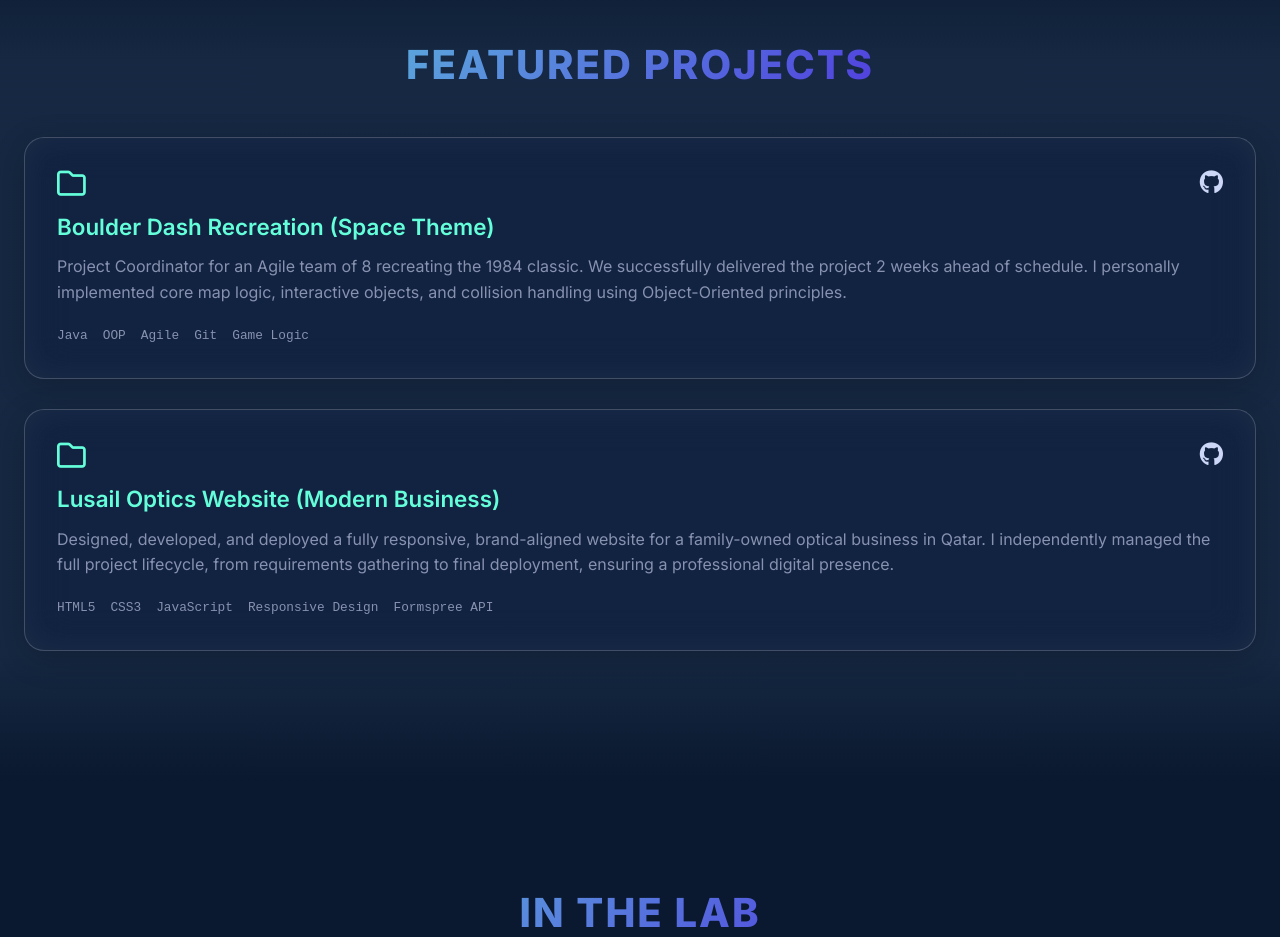
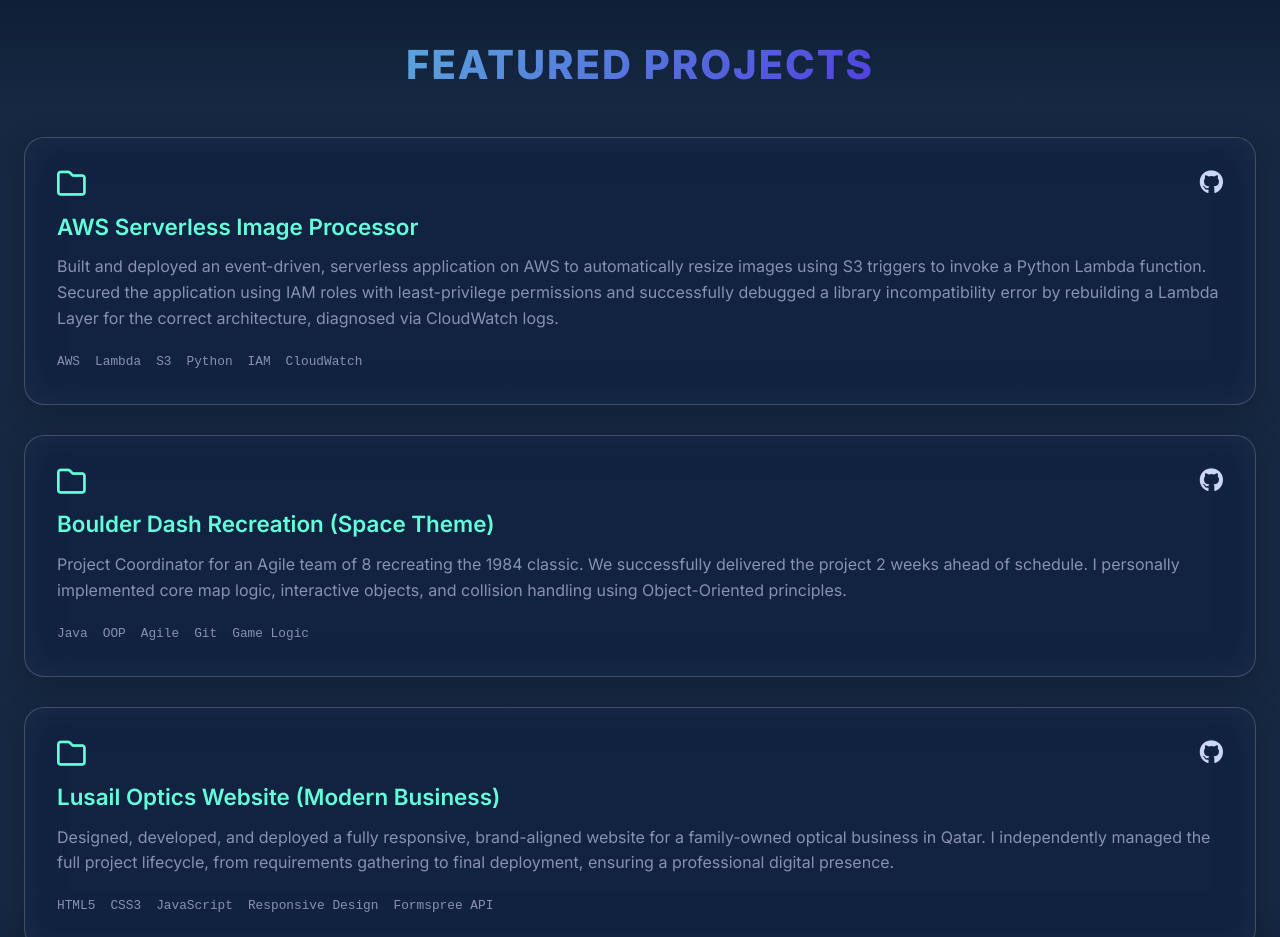
Before and after one commit to AnasShahidKhan/Portfolio, a plain HTML site: page index.html in a window 1280 px wide. Shown: the part 2700-3637 px from the top of the page. Drawn offline with Linux system fonts and the light colour scheme.

Commit message:
Added New Project Details - "AWS serverless Image Processor". Under Projects section.

```diff
--- a/index.html
+++ b/index.html
@@ -119,6 +119,32 @@
     <section id="projects" class="section bg-alt">
         <div class="container">
             <h2 class="centered-heading dynamic-text">Featured Projects</h2>
+            <div class="project-card" style="margin-top: 30px;">
+                <div class="project-top">
+                    <i class="far fa-folder" style="font-size: 1.8rem; color: var(--accent);"></i>
+                    <div class="project-links">
+                        <a href="https://github.com/AnasShahidKhan/aws-serverless-image-processor" target="_blank" title="View GitHub Repository">
+                            <i class="fab fa-github" style="font-size: 1.5rem; color: var(--text-primary); transition: color 0.3s;"></i>
+                        </a>
+                    </div>
+                </div>
+                <h3 class="project-title">
+                    <a href="https://github.com/AnasShahidKhan/aws-serverless-image-processor" target="_blank" class="title-link" title="View GitHub Repository">
+                        AWS Serverless Image Processor
+                    </a>
+                </h3>
+                <p class="project-desc">
+                    Built and deployed an event-driven, serverless application on AWS to automatically resize images using S3 triggers to invoke a Python Lambda function. Secured the application using IAM roles with least-privilege permissions and successfully debugged a library incompatibility error by rebuilding a Lambda Layer for the correct architecture, diagnosed via CloudWatch logs.
+                </p>
+                <div class="project-tech">
+                    <span>AWS</span>
+                    <span>Lambda</span>
+                    <span>S3</span>
+                    <span>Python</span>
+                    <span>IAM</span>
+                    <span>CloudWatch</span>
+                </div>
+            </div>
             <div class="project-card">
                 <div class="project-top">
                     <i class="far fa-folder" style="font-size: 1.8rem; color: var(--accent);"></i>
```
